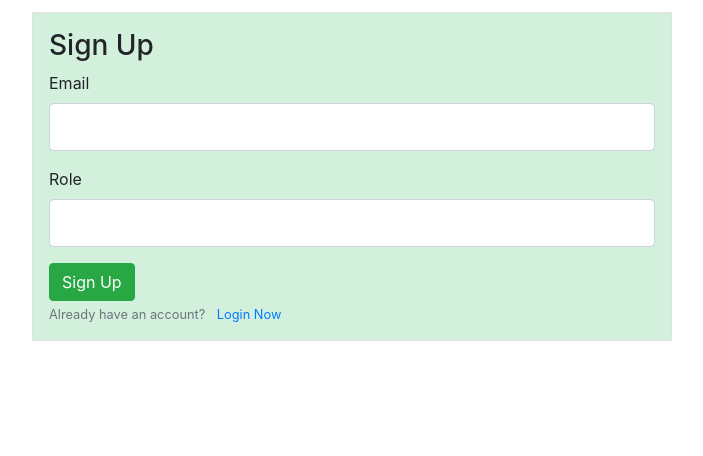
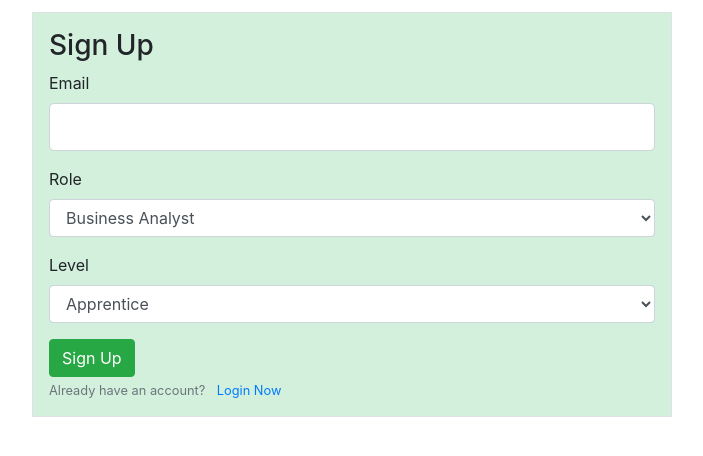
Before and after one commit to anmaxwell/Trainingapp, a Flask app: page /signup in a window 1280 px wide. Shown: the part 164-620 px from the top of the page, without its empty margins (288-991 px from the left). Run offline with Flask 2, Linux system fonts and the light colour scheme; some libraries are stand-ins or nearby versions.

Commit message:
updated signup to add role and level selection and add to dict and default on profile page

```diff
--- a/trainer/forms.py
+++ b/trainer/forms.py
@@ -9,8 +9,10 @@ from trainer.models import User, Training
 class SignUpForm(FlaskForm):
     email = StringField('Email',
                         validators=[DataRequired(), Email(), Length(min=2, max=120)])
-    role = StringField('Role',
-                        validators=[DataRequired(), Length(min=2, max=20)])
+    role = SelectField(u'Role', choices=[(1,"Business Analyst"),(2,"Test Engineer"),(3,"Developer")
+                    ,(4,"Architect"),(5,"Product Owner"),(6,"Scrum Master")], coerce=int)
+    level = SelectField(u'Level', choices=[(1,"Apprentice"),(2,"Graduate"),(3,"Associate")
+                    ,(4,"Mid"),(5,"Senior"),(6,"Principal")], coerce=int)
     submit = SubmitField('Sign Up')
 
 class LoginForm(FlaskForm):
--- a/trainer/routes.py
+++ b/trainer/routes.py
@@ -38,12 +38,14 @@ def signup():
     if request.method == 'POST':
         if form.validate_on_submit():
             session['name'] = form.email.data
-            if form.email.data in userlist:
+            session['role'] = form.role.data
+            session['level'] = form.level.data
+            if form.email.data in people:
                 flash(f"Account already exists for {session['name']}!", 'success')
                 return redirect(url_for('history'))
             else:
-                username = session['name']
-                userlist.append(username)
+                newuser = {session['name']: {'role': session['role'], 'level': session['level']}}
+                people.update(newuser)
                 flash(f"Account created for {session['name']}!", 'success')
                 return redirect(url_for('profile'))
         flash(f"Danger for {session['name']}!", 'danger')
--- a/trainer/templates/signup.html
+++ b/trainer/templates/signup.html
@@ -30,7 +30,21 @@
                     {% endfor %}
                 </div>
             {% else %}
-                {{ form.role(class="form-control form-control-lg") }}
+                {{ form.role(class="form-control") }}
+            {% endif %}
+        </div>
+
+        <div class="form-group">
+            {{ form.level.label(class="form-control-label") }}
+            {% if form.level.errors %}
+                {{ form.level(class="form-control form-control-lg is-invalid") }}
+                <div class="invalid-feedback">
+                    {% for error in form.level.errors %}
+                        <span>{{ error }}</span>
+                    {% endfor %}
+                </div>
+            {% else %}
+                {{ form.level(class="form-control") }}
             {% endif %}
         </div>
 
```
Also changed, not shown: trainer/templates/profile.html (line endings or trailing spaces).
